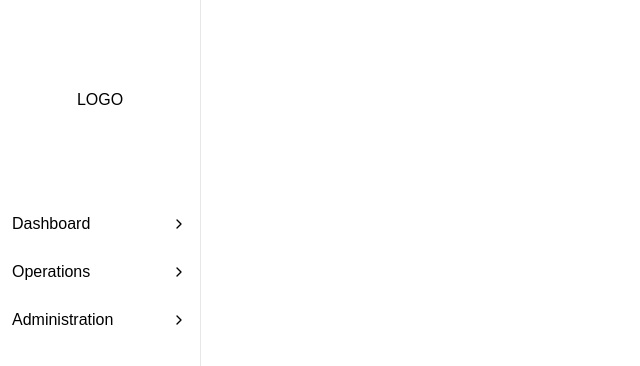
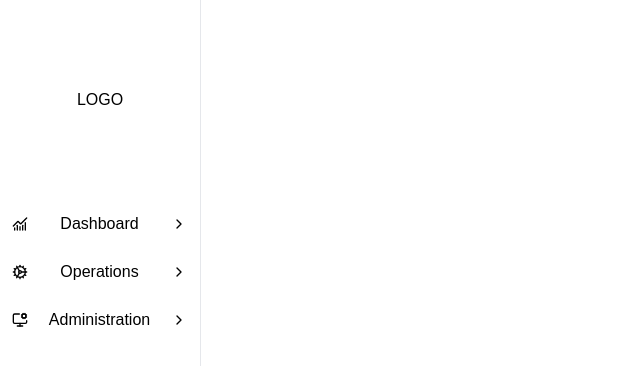
Before and after one commit to Chronicle20/atlas-ui, a Next.js app: page / in a window 1280 px wide. Shown: the top 366 px of the page, without its empty margins (0-640 px from the left). Built offline with nearby package versions, Linux system fonts and the light colour scheme; what tailwind-nord would draw is missing.

Commit message:
Add cool icons. Because why not.

```diff
--- a/app/ui/sidebar.tsx
+++ b/app/ui/sidebar.tsx
@@ -2,17 +2,19 @@
 
 import {useState} from "react";
 import Link from "next/link";
-import {ChevronDown, ChevronRight} from "lucide-react";
+import {ChevronDown, ChevronRight, ChartNoAxesCombined, Cog, MonitorCog} from "lucide-react";
 
 const menuItems = [
     {
         title: "Dashboard",
+        icon: ChartNoAxesCombined,
         children: [
             {title: "Overview", href: "/dashboard/overview"},
         ],
     },
     {
         title: "Operations",
+        icon: Cog,
         children: [
             {title: "Accounts", href: "/account"},
             {title: "Characters", href: "/character"},
@@ -21,6 +23,7 @@ const menuItems = [
     },
     {
         title: "Administration",
+        icon: MonitorCog,
         children: [
             {title: "Tenants", href: "/tenant"},
         ],
@@ -48,6 +51,7 @@ export default function Sidebar() {
                             className="flex items-center justify-between w-full p-3 text-left hover:bg-nord-2 hover:text-nord-5"
                             onClick={() => toggleMenu(item.title)}
                         >
+                            <item.icon size={16}/>
                             {item.title}
                             {openMenus[item.title] ? <ChevronDown size={16}/> : <ChevronRight size={16}/>}
                         </button>
```
